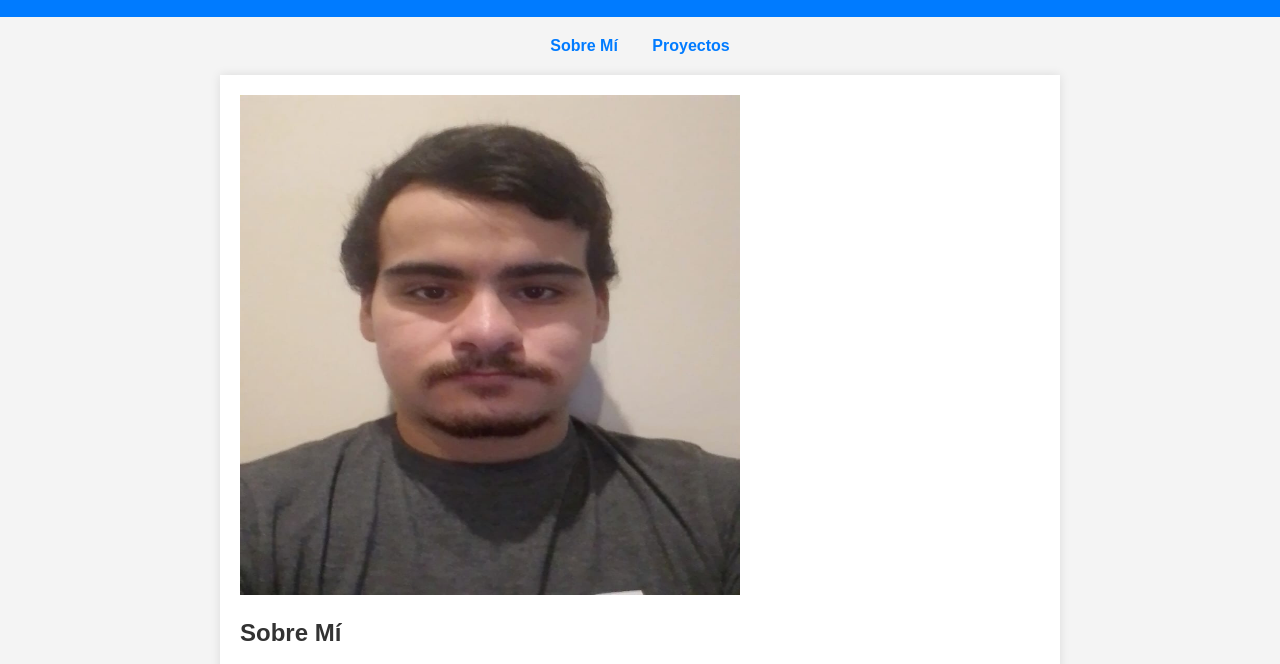
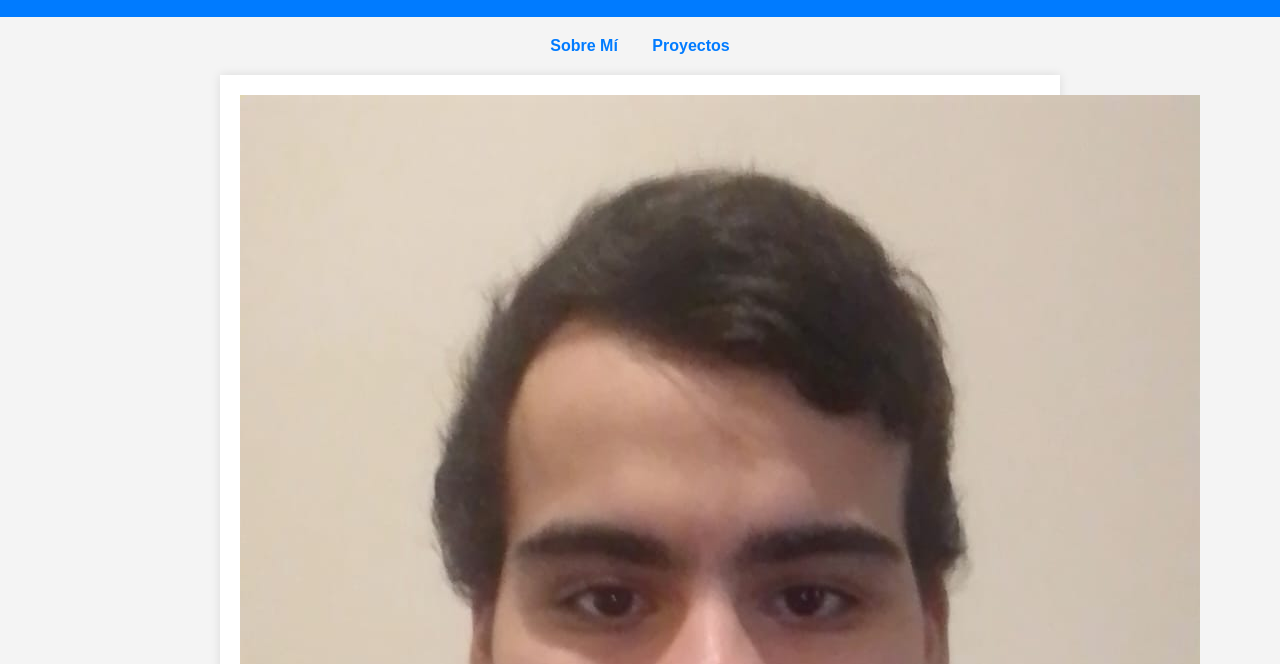
Before and after one commit to RafaelReds/rafaelreds.github.io, a plain HTML site: page index.html in a window 1280 px wide. Shown: the part 68-732 px from the top of the page. Drawn offline with Linux system fonts and the light colour scheme.

Commit message:
index y styles modificados

```diff
--- a/index.html
+++ b/index.html
@@ -20,7 +20,7 @@
     <div class="container">
         <section id="about">
             <div class="image-section">
-                <img src="/images/foto.jpg" width="500" height="500" alt="">
+                <img src="/images/foto.jpg" alt="">
             </div>
             <div class="text-section">
                 <h2>Sobre Mí</h2>
```
